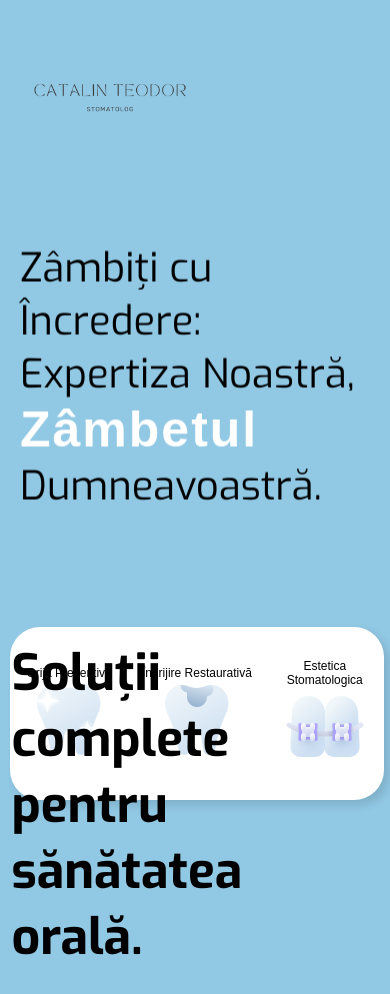
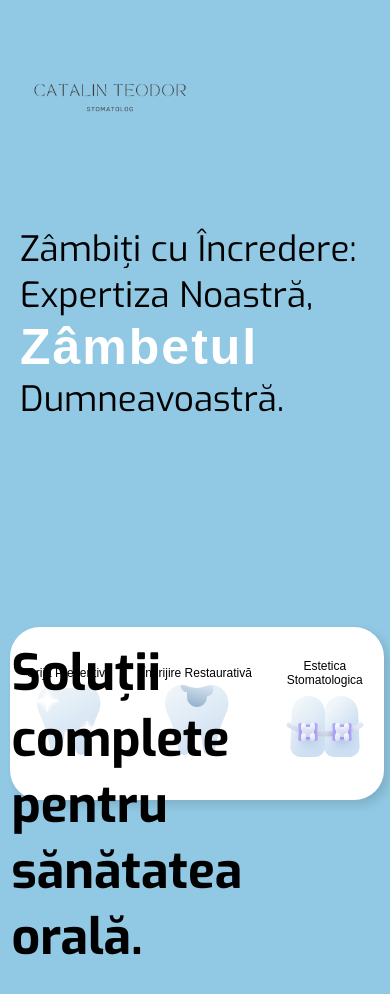
Before and after one commit to iamalexstanciu/dentist-clinic, a React (Create React App) app: page / in a window 390 px wide. Shown: the top 994 px of the page. Built offline with nearby package versions, Linux system fonts and the light colour scheme; a web font is replaced by a local one.

Commit message:
Working weel under 360px.

```diff
--- a/src/style/home.css
+++ b/src/style/home.css
@@ -397,7 +397,7 @@ overflow: visible;
 }
   .text-homepage {
     width: 90%;
-    font-size: 40px;
+    font-size: 35px;
     left: 5%;
     text-align: left;
   }
--- a/src/style/services.css
+++ b/src/style/services.css
@@ -237,8 +237,8 @@ width: 30%;
     }
 
     .services-title-container {
-        font-size: 50px;
-        width: 80%;
-        top: 2%;
+        font-size: 45px;
+        width: 90%;
+        top: 4%;
     }
 }
```
